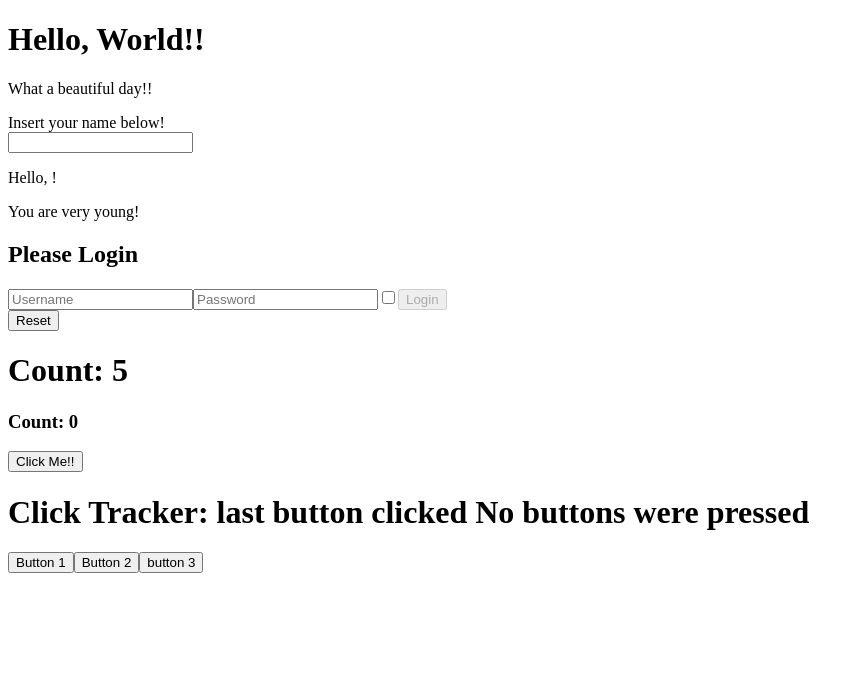
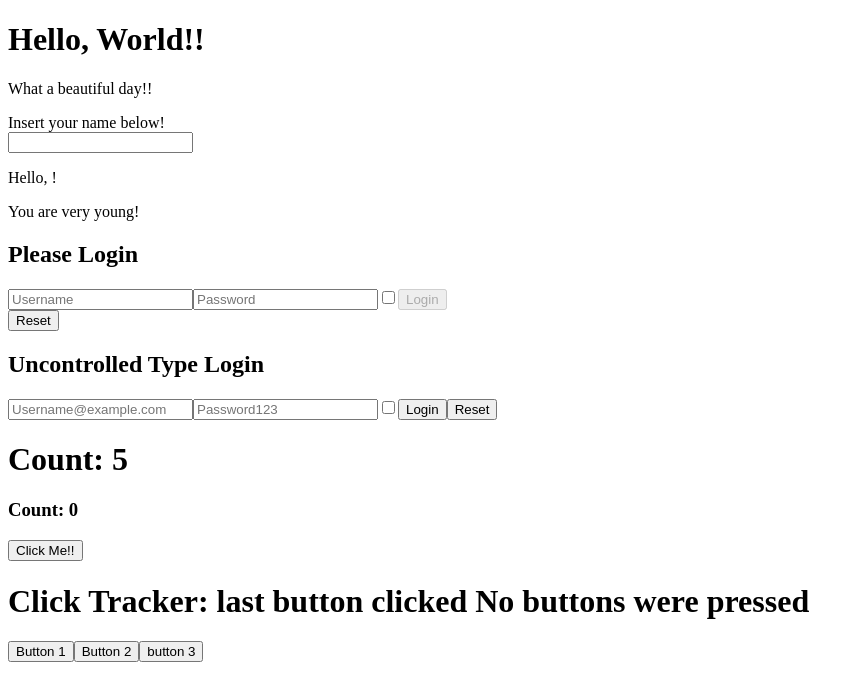
Before and after one commit to Simulaemanuele/react-exercises, a React (Create React App) app: page / in a window 1280 px wide. Shown: the top 700 px of the page, without its empty margins (0-864 px from the left). Built offline with nearby package versions, Linux system fonts and the light colour scheme.

Commit message:
exercise: Forms-Lists-and-Styling/forms-05 done

```diff
--- a/src/App.js
+++ b/src/App.js
@@ -6,6 +6,7 @@
 import { ClickTracker } from "./ClickTracker";
 import { InteractiveWelcome } from "./InteractiveWelcome";
 import { Login } from "./Login";
+import { UncontrolledLogin } from "./UncontrolledLogin";
 
 export class App extends React.Component{
     render(){
@@ -14,6 +15,7 @@
             <HelloWorld />
             <InteractiveWelcome />
             <Login />
+            <UncontrolledLogin />
             {/* <Welcome name= 'John' age= {10} />  */}
             <Counter />
             <ClickButton />
--- /dev/null
+++ b/src/UncontrolledLogin.js
@@ -0,0 +1,36 @@
+import React, {createRef} from "react";
+
+export class UncontrolledLogin extends React.Component{
+_formRef=createRef();
+
+handleFormSubmit = (event) => {
+    event.preventDefault();
+
+    const username= event.target.elements.username.value;
+    const password= event.target.elements.password.value;
+    const remember= event.target.elements.remember.checked;
+
+    console.log({
+        username,
+        password,
+        remember
+    })
+
+}
+
+render(){
+    return(
+        <div>
+            <h2>Uncontrolled Type Login</h2>
+
+            <form ref={this._formRef} onSubmit={this.handleFormSubmit}>
+                <input name="username" placeholder="Username@example.com"/>
+                <input name="password" type="password" placeholder="Password123"/>
+                <input name="remember" type="checkbox"/>
+                <button type="submit">Login</button>
+                <button type="reset">Reset</button>
+            </form>
+        </div>
+    )
+}
+}
```
